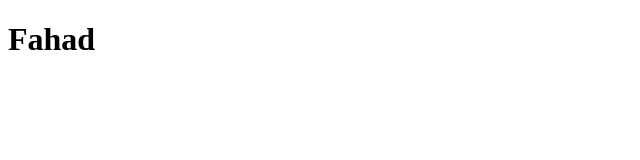
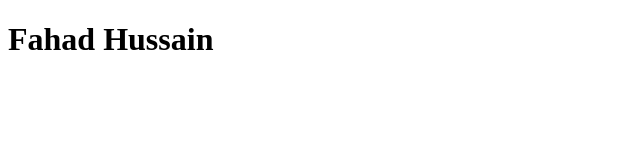
Before and after one commit to Fahad4367/MyFirstPage, a plain HTML site: page index.html in a window 1280 px wide. Shown: the whole page, without its empty margins (0-640 px from the left). Drawn offline with Linux system fonts and the light colour scheme.

Commit message:
Update index.html

```diff
--- a/index.html
+++ b/index.html
@@ -4,9 +4,9 @@
     <meta charset="UTF-8">
     <meta http-equiv="X-UA-Compatible" content="IE=edge">
     <meta name="viewport" content="width=device-width, initial-scale=1.0">
-    <title>Fahad</title>
+    <title>Fahad Hussain</title>
 </head>
 <body>
-    <h1>Fahad</h1>
+    <h1>Fahad Hussain</h1>
 </body>
 </html>
```
